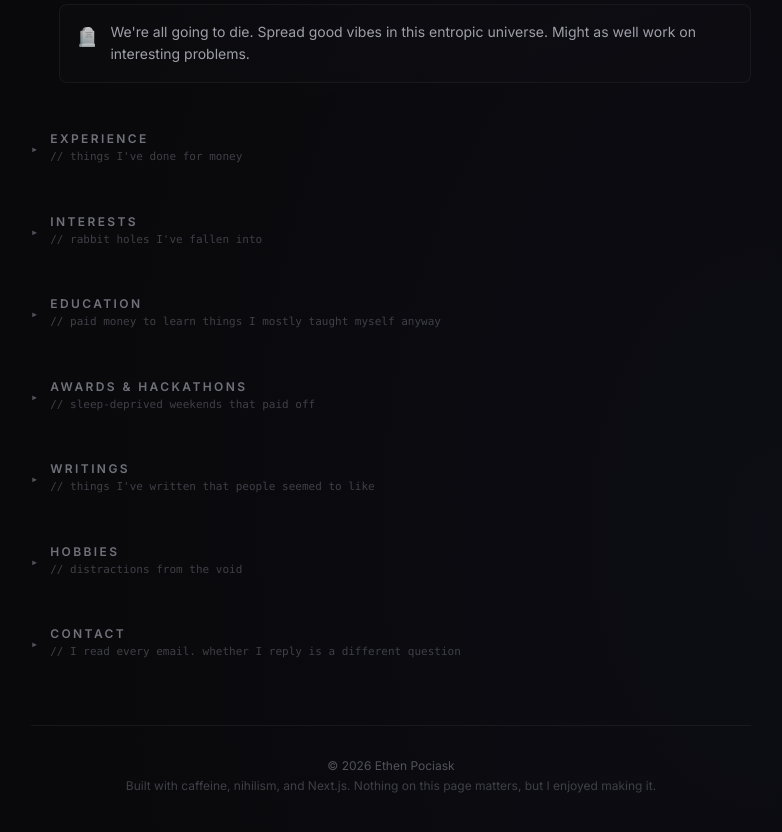
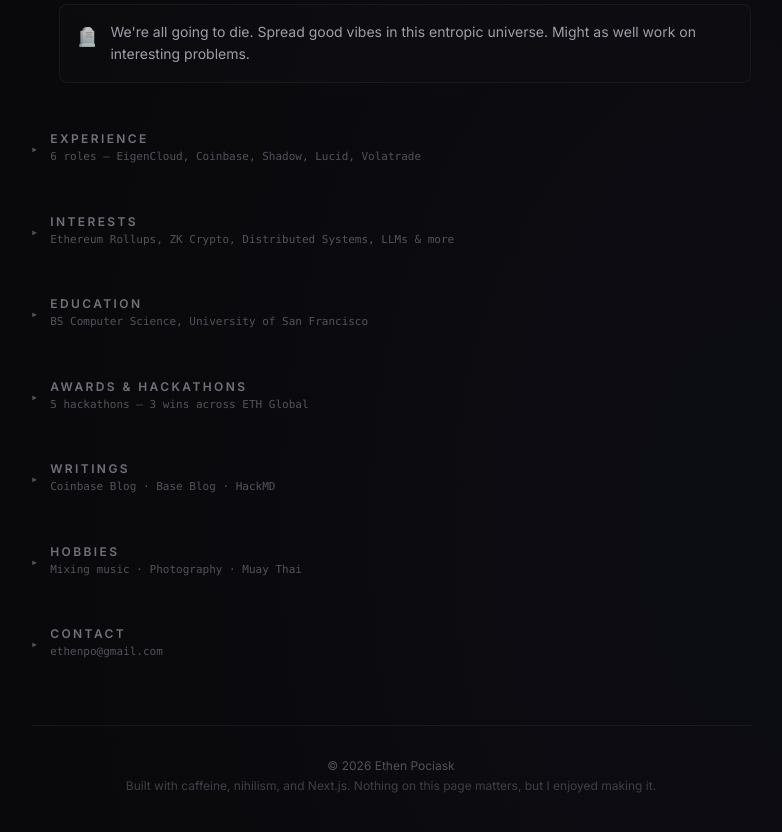
Before and after one commit to ethenotethan/personal-site, a Next.js app: page / in a window 1280 px wide. Shown: the part 1040-1872 px from the top of the page, without its empty margins (249-1031 px from the left). Built offline with nearby package versions, Linux system fonts and the light colour scheme.

Commit message:
Add teasers to collapsed sections, tone down nihilistic subtitles

```diff
--- a/src/app/page.tsx
+++ b/src/app/page.tsx
@@ -41,11 +41,13 @@ const links = {
 function CollapsibleSection({
   title,
   subtitle,
+  teaser,
   children,
   defaultOpen = false,
 }: {
   title: string;
   subtitle: string;
+  teaser: string;
   children: React.ReactNode;
   defaultOpen?: boolean;
 }) {
@@ -64,11 +66,15 @@ function CollapsibleSection({
         >
           ▸
         </motion.span>
-        <div>
+        <div className="min-w-0 flex-1">
           <h2 className="text-xs font-semibold uppercase tracking-[0.2em] text-zinc-500 group-hover:text-zinc-400 transition-colors">
             {title}
           </h2>
-          <p className="text-[11px] text-zinc-700 font-mono mt-0.5">{subtitle}</p>
+          {open ? (
+            <p className="text-[11px] text-zinc-700 font-mono mt-0.5">{subtitle}</p>
+          ) : (
+            <p className="text-[11px] text-zinc-600 font-mono mt-0.5 truncate">{teaser}</p>
+          )}
         </div>
       </button>
 
@@ -155,7 +161,7 @@ export default function Home() {
       </motion.section>
 
       {/* What I Believe */}
-      <CollapsibleSection title="What I Believe" subtitle="// things I tell myself at 2am" defaultOpen>
+      <CollapsibleSection title="What I Believe" subtitle="// things I tell myself at 2am" teaser="6 principles — click to expand" defaultOpen>
         <div className="space-y-3">
           {beliefs.map((b, i) => (
             <div key={i} className="flex items-start gap-3 rounded-lg border border-zinc-800/50 bg-zinc-900/20 p-4">
@@ -167,7 +173,7 @@ export default function Home() {
       </CollapsibleSection>
 
       {/* Experience */}
-      <CollapsibleSection title="Experience" subtitle="// things I've done for money">
+      <CollapsibleSection title="Experience" subtitle="// things I've done for money" teaser="6 roles — EigenCloud, Coinbase, Shadow, Lucid, Volatrade">
         <div className="space-y-8">
           {experiences.map((exp, i) => (
             <motion.div
@@ -200,7 +206,7 @@ export default function Home() {
       </CollapsibleSection>
 
       {/* Interests */}
-      <CollapsibleSection title="Interests" subtitle="// rabbit holes I've fallen into">
+      <CollapsibleSection title="Interests" subtitle="// rabbit holes I've fallen into" teaser="Ethereum Rollups, ZK Crypto, Distributed Systems, LLMs & more">
         <div className="flex flex-wrap gap-2">
           {interests.map((interest) => (
             <span key={interest} className="rounded-full border border-zinc-800 bg-zinc-900/50 px-3 py-1.5 text-xs text-zinc-400">
@@ -211,7 +217,7 @@ export default function Home() {
       </CollapsibleSection>
 
       {/* Education */}
-      <CollapsibleSection title="Education" subtitle="// paid money to learn things I mostly taught myself anyway">
+      <CollapsibleSection title="Education" subtitle="// paid money to learn things I mostly taught myself anyway" teaser="BS Computer Science, University of San Francisco">
         <div className="relative border-l border-zinc-800 pl-6">
           <div className="absolute -left-[5px] top-1.5 h-2.5 w-2.5 rounded-full bg-brand timeline-dot" />
           <h3 className="font-semibold text-white">BS Computer Science</h3>
@@ -222,7 +228,7 @@ export default function Home() {
       </CollapsibleSection>
 
       {/* Awards */}
-      <CollapsibleSection title="Awards & Hackathons" subtitle="// sleep-deprived weekends that paid off">
+      <CollapsibleSection title="Awards & Hackathons" subtitle="// sleep-deprived weekends that paid off" teaser="5 hackathons — 3 wins across ETH Global">
         <div className="space-y-3">
           <AnimatePresence mode="popLayout">
             {visibleAwards.map((award) => (
@@ -251,7 +257,7 @@ export default function Home() {
       </CollapsibleSection>
 
       {/* Writings */}
-      <CollapsibleSection title="Writings" subtitle="// things I've written that people seemed to like">
+      <CollapsibleSection title="Writings" subtitle="// things I've written that people seemed to like" teaser="Coinbase Blog · Base Blog · HackMD">
         <div className="space-y-4">
           <div className="rounded-lg border border-zinc-800/60 bg-zinc-900/30 p-4">
             <h3 className="font-medium text-white text-sm">
@@ -284,7 +290,7 @@ export default function Home() {
       </CollapsibleSection>
 
       {/* Hobbies */}
-      <CollapsibleSection title="Hobbies" subtitle="// distractions from the void">
+      <CollapsibleSection title="Hobbies" subtitle="// things that aren't computers" teaser="Mixing music · Photography · Muay Thai">
         <div className="space-y-4">
           <div className="rounded-lg border border-zinc-800/60 bg-zinc-900/30 p-5">
             <h3 className="font-medium text-white text-sm mb-2">🎵 Mixing Music</h3>
@@ -311,7 +317,7 @@ export default function Home() {
       </CollapsibleSection>
 
       {/* Contact */}
-      <CollapsibleSection title="Contact" subtitle="// I read every email. whether I reply is a different question">
+      <CollapsibleSection title="Contact" subtitle="// I read every email. whether I reply is a different question" teaser="ethenpo@gmail.com">
         <p className="text-sm text-zinc-400">
           Business, collaboration, or existential debates:{" "}
           <a href={links.email} className="text-brand hover:text-brand-glow transition-colors">ethenpo@gmail.com</a>
```
